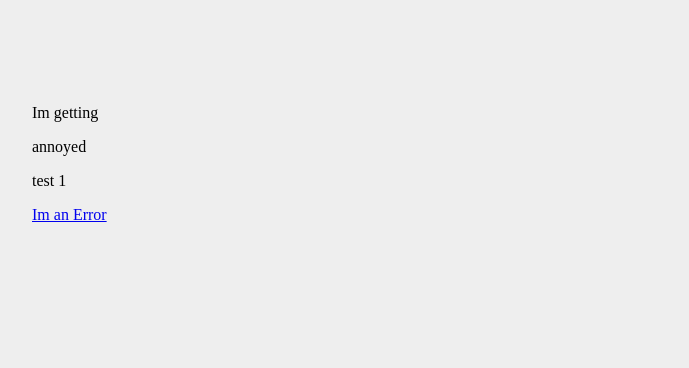
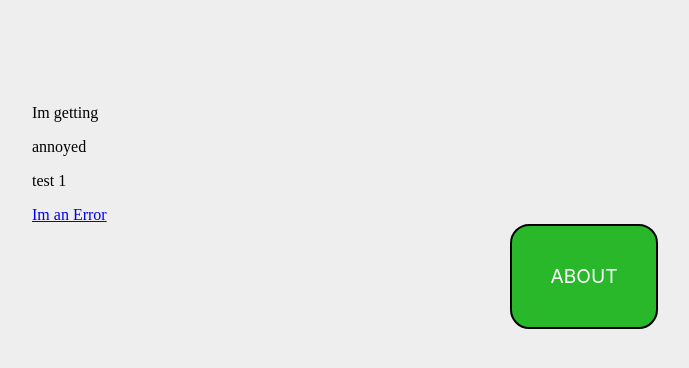
Before and after one commit to Ghotda/test-01, a Jekyll site: the page built from about.html, in a window 1280 px wide. Shown: the top 368 px of the page, without its empty margins (56-745 px from the left). Built offline with Jekyll 4.4.1, drawn with Linux system fonts in a browser that asks for light colours.

Commit message:
Initial comment

```diff
--- a/_layouts/site.html
+++ b/_layouts/site.html
@@ -14,5 +14,8 @@
         <p>test 1</p>
         <a href="{{ site.baseurl }}/404.html">Im an Error</a>
     </div>
+    <div class="test">
+        <a href="{{ site.baseurl }}/about.html">about</a>
+    </div>
 </body>
 </html>
--- a/about.html
+++ b/about.html
@@ -3,3 +3,4 @@ layout: site
 title: About
 permalink: /about/
 ---
+It's working for now!
--- /dev/null
+++ b/css/button.css
@@ -0,0 +1,25 @@
+.test{
+    display: flex;
+    justify-content: center;
+    align-items: center;
+}
+
+.test a{
+    font-family: -apple-system, BlinkMacSystemFont, 'Segoe UI', Roboto, Oxygen, Ubuntu, Cantarell, 'Open Sans', 'Helvetica Neue', sans-serif;
+    font-size: 1.2em;
+    text-decoration: none;
+    text-transform: uppercase;
+    color: white;
+    border: 2px solid black;
+    padding: 2em;
+    background: rgb(41, 184, 41);
+    border-radius: 1em;
+}
+
+.test a:hover{
+    background: black;
+}
+
+.test a:active{
+    background: rgb(19, 80, 19);
+}
--- a/css/style.css
+++ b/css/style.css
@@ -1 +1,3 @@
 @import url('typography.css');
+
+@import url('button.css');
```
